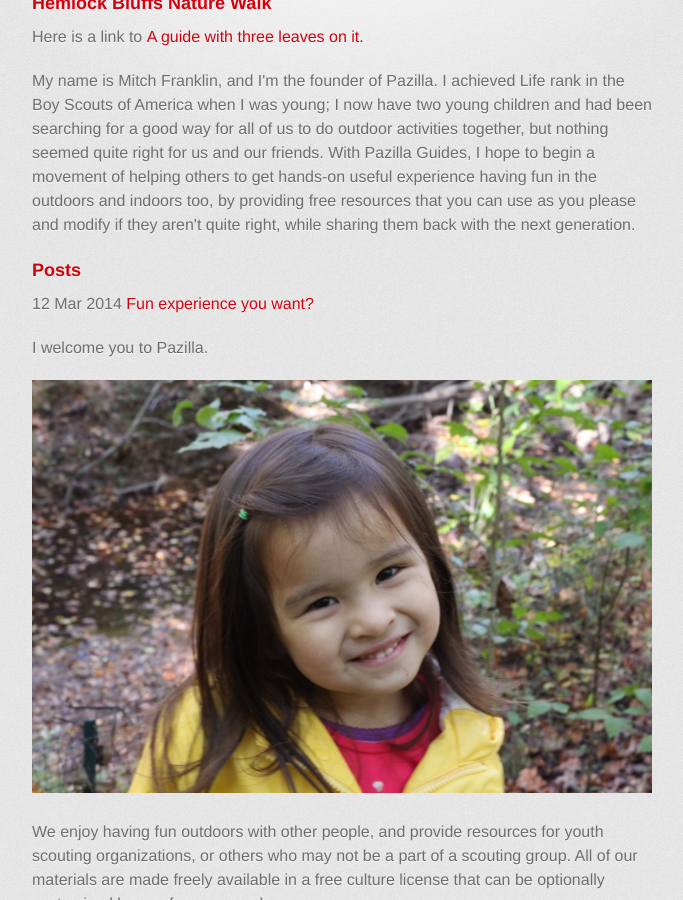
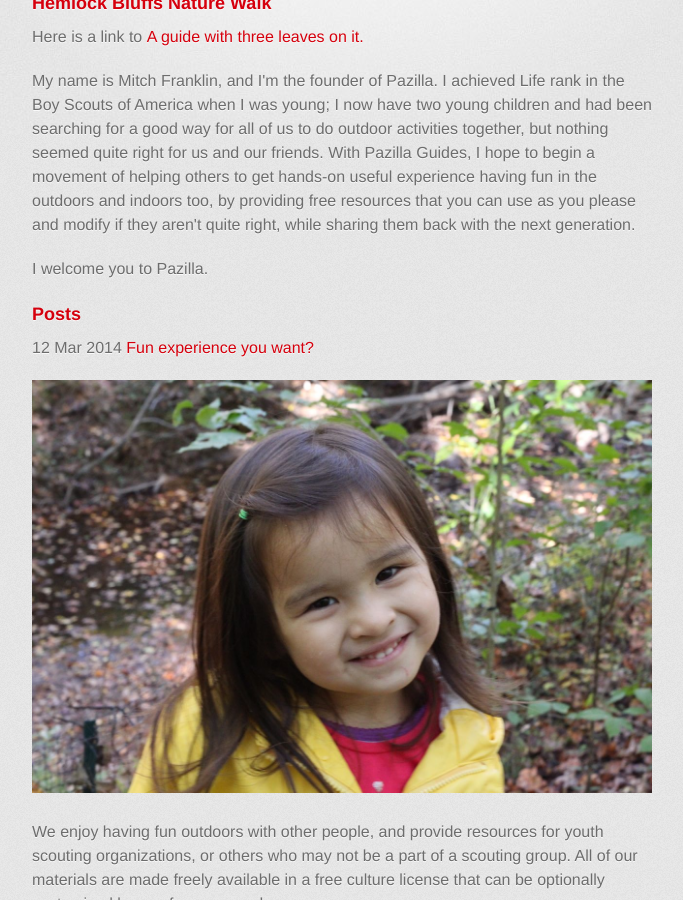
Before and after one commit to pazilla/pazilla.github.io, a Jekyll site: the page built from index.html, in a window 1280 px wide and 900 px high, scrolled down 440 px. Shown: the whole window, without its empty margins (298-981 px from the left). Built offline with Jekyll 4.4.1, drawn with Linux system fonts in a browser that asks for light colours; some web fonts are replaced.

Commit message:
Update index.html

```diff
--- a/index.html
+++ b/index.html
@@ -24,6 +24,10 @@ by providing free resources that you can use as you please and modify if they ar
 while sharing them back with the next generation.
 </p>
 
+<p>
+I welcome you to Pazilla.
+</p>
+
 <h3>Posts</h3>
 <p>
 {% for post in site.posts %}
@@ -31,9 +35,6 @@ while sharing them back with the next generation.
 {% endfor %}
 </p>
 
-<p>
-I welcome you to Pazilla.
-</p>
 
 <p><img src="/images/girl-outdoors-hemlock.jpg" /></p>
 
```
